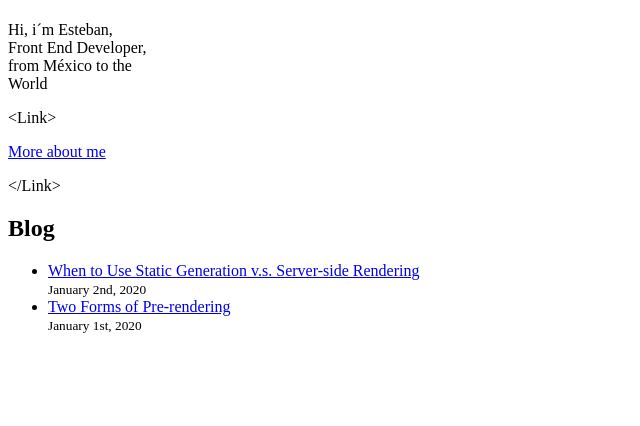
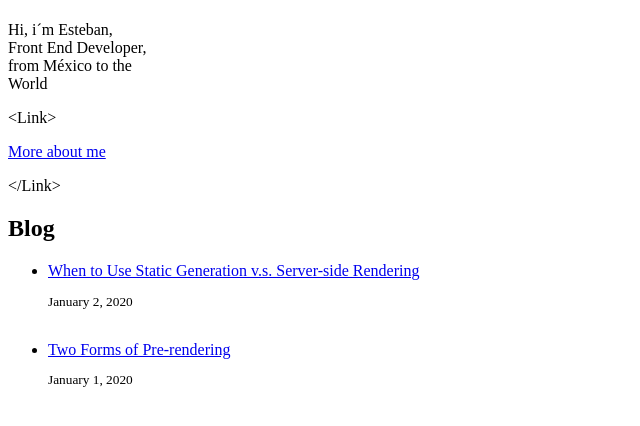
Before and after one commit to estebandelcid/estebandelcid.com, a Next.js app: page / in a window 1280 px wide. Shown: the top 426 px of the page, without its empty margins (0-640 px from the left). Built offline with nearby package versions, Linux system fonts and the light colour scheme.

Commit message:
[update] Change format date from date-fns to own function

```diff
--- a/pages/components/date.js
+++ b/pages/components/date.js
@@ -1,6 +1,24 @@
-import { parseISO, format } from "date-fns";
+// import { data } from "autoprefixer";
+// import { parseISO, format, } from "date-fns";
 
-export default function Date({ dateString }) {
- const date = parseISO(dateString)
- return <time dateTime={dateString}>{format(date, "LLLL Do, yyyy")}</time>;
+// export default function Date({ dateString }) {
+//  const date = parseISO(dateString)
+//  return <time dateTime={dateString}>{format(date, "LLLL d, yyyy")}</time>;
+// }
+
+// export default function DateFormat (dateString) {
+//   const date = new Date(dateString);
+
+//     return date.toLocaleDateString("default", {
+//       month: "long",
+//       day: "numeric",
+//       year: "numeric",
+//     });
+
+// }
+
+export default function DateFormat(dateString){
+    const date = new Date(dateString)
+    const options = {year:"numeric", month:"long", day:"numeric"}
+    return date.toLocaleDateString(undefined, options);
 }
--- a/pages/index.js
+++ b/pages/index.js
@@ -2,7 +2,7 @@ import Head from "next/head";
 import Layout, { siteTitle } from "./components/layout";
 import { getSortedPostsData } from "../lib/posts";
 import Link from "next/link";
-import Date from "./components/date";
+import DateFormat from "./components/date";
 
 export async function getStaticProps() {
   const allPostsData = getSortedPostsData();
@@ -36,7 +36,6 @@ export default function Home({ allPostsData }) {
             className=" font-medium ml-9"
             href="https://www.linkedin.com/in/estebandelcid/"
           >
-            {" "}
             More about me
           </a>
           <br />
@@ -48,13 +47,11 @@ export default function Home({ allPostsData }) {
         <h2 className="text-xl leading-[1.4px] my-6 mx-0">Blog</h2>
         <ul className=" list-none p-0 m-0">
           {allPostsData.map(({ id, date, title }) => (
-            <li className="mt-0 mx-0 mb-5">
-              <Link href={`/posts/${id}`} key={id}>
-                {title}
-              </Link>
+            <li className="mt-0 mx-0 mb-5" key={id}>
+              <Link href={`/posts/${id}`}>{title}</Link>
               <br />
               <small className=" text-[#666]">
-                <Date dateString={date} />
+                <p>{DateFormat(date)}</p>
               </small>
               <br />
             </li>
```
Also changed, not shown: pages/posts/[id].js (+6 -3 lines), 1 other file (tests, documents, lock files or other folders).
